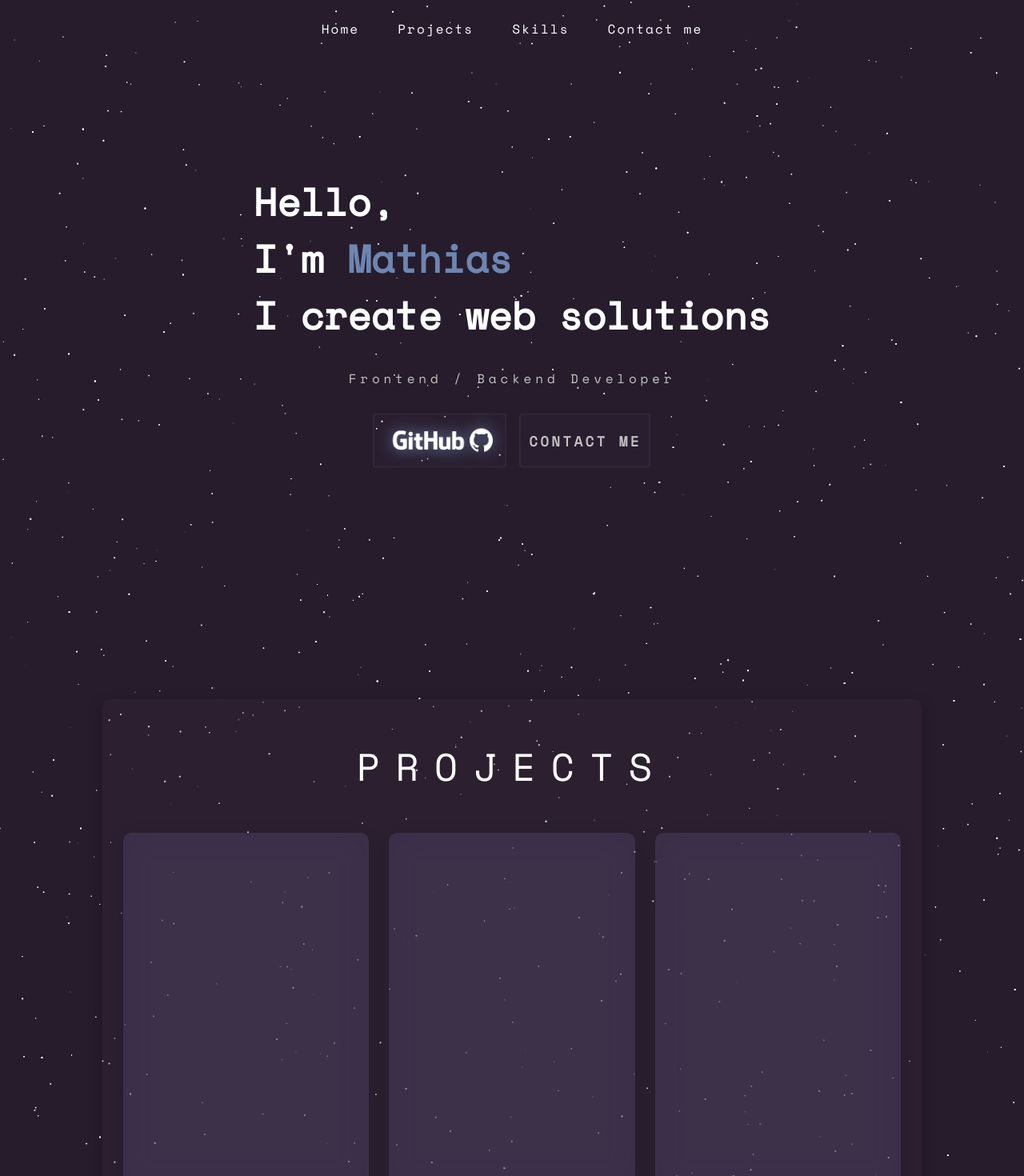
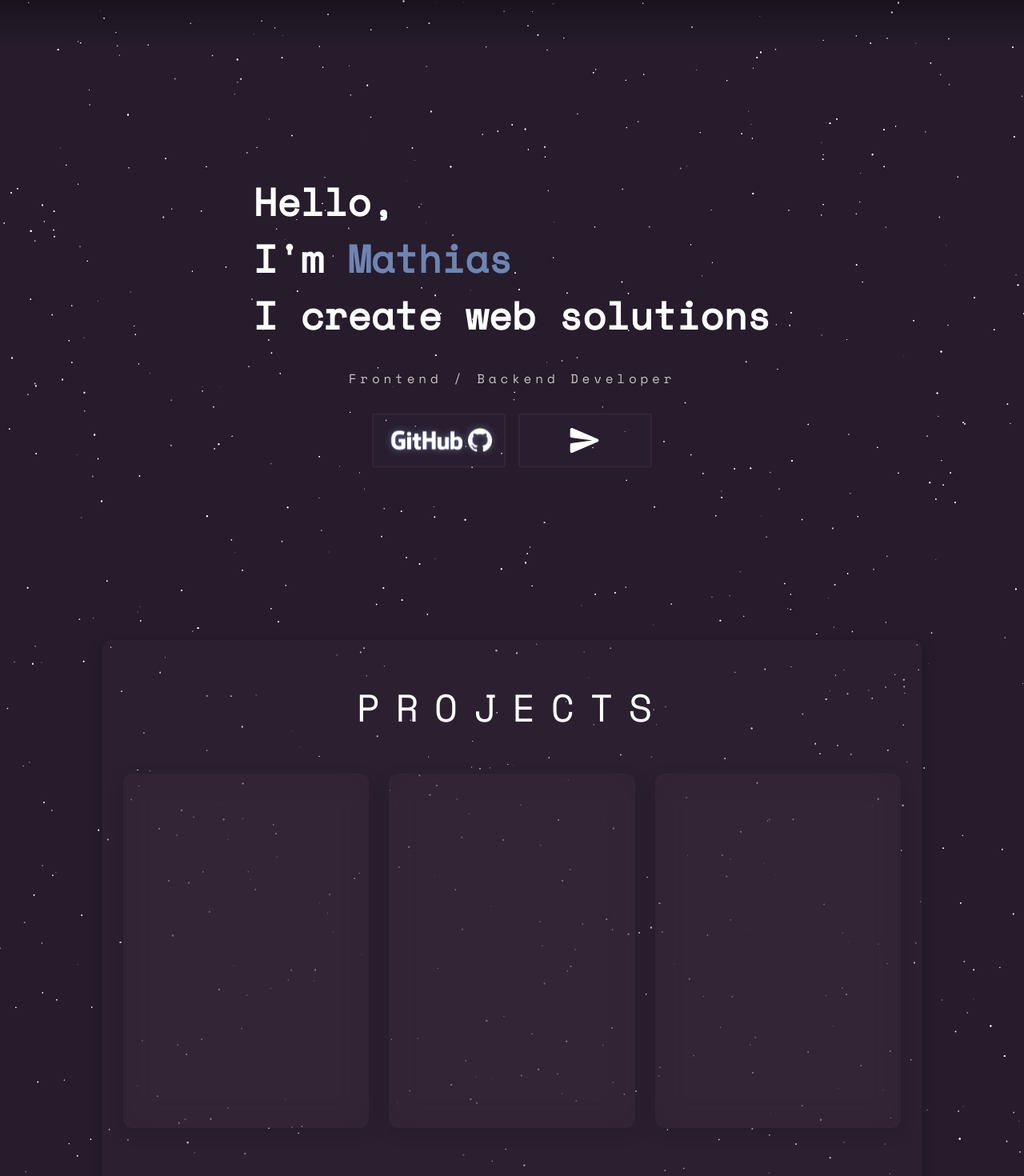
Before and after one commit to MSkauen/Portfolio, a React app: page / in a window 1280 px wide. Shown: the top 1470 px of the page at 80% size. Built offline with nearby package versions, Linux system fonts and the light colour scheme; the HTML template or start-up script is replaced by a standard one.

Commit message:
NavBar changes
Made the navbar slide in when scrolling.
Added some styling.
Added contact form.

```diff
--- a/src/client/components/NavBar.jsx
+++ b/src/client/components/NavBar.jsx
@@ -9,6 +9,11 @@ import { makeStyles } from "@mui/styles"
 import { Link } from "react-scroll";
 import DrawerComponent from "./Drawer";
 import "../../shared/css/NavBar.css";
+
+import KeyboardArrowUpIcon from '@mui/icons-material/KeyboardArrowUp';
+import useScrollTrigger from '@mui/material/useScrollTrigger';
+import Slide from "@mui/material/Slide";
+import Fab from "@mui/material/Fab";
 
 const useStyles = makeStyles((theme) => ({
     navlinks: {
@@ -30,12 +35,15 @@ const useStyles = makeStyles((theme) => ({
 }));
 
 function Navbar() {
+    const trigger = useScrollTrigger({threshold: 100});
+
     const classes = useStyles();
     const theme = useTheme();
     const isMobile = useMediaQuery('(max-width:960px)');
 
     return (
-        <AppBar elevation={0}  id="navbar" position="static">
+            <AppBar elevation={0}  id="navbar" position="fixed">
+                <Slide in={trigger}>
                     <Toolbar id="toolbar">
 
                         {isMobile ? (
@@ -84,19 +92,20 @@ function Navbar() {
                                     <li className="nav-item">
                                         <Link
                                             activeClass=""
-                                    to="home"
+                                            to="about"
                                             spy={true}
                                             smooth={true}
                                             offset={-100}
                                             duration={700}
                                         >
-                                    Home
+                                            About
                                         </Link>
                                     </li>
                                 </ul>
                             </div>
                         )}
                     </Toolbar>
+                </Slide>
             </AppBar>
     );
 }
--- a/src/client/pages/Landing.jsx
+++ b/src/client/pages/Landing.jsx
@@ -39,7 +39,7 @@ export default function Landing () {
                         </a>
 
                         <button className="btn">
-                            <h3>CONTACT ME</h3>
+                            <SendRoundedIcon height="50%"/>
                         </button>
                     </div>
                 </div>
@@ -57,5 +57,29 @@ export default function Landing () {
                 </div>
             </div>
         </div>
+        <div className="hero">
+
+        </div>
+        <div className="hero">
+            <div className="hero-card">
+                <div className="project-innerRef"></div>
+                <h1>Contact Me</h1>
+                    <form action="mailto:info@w3docs.com" method="get" encType="text/plain">
+                        <div>
+                                <input type="text" name="name" id="name" placeholder="Name"/>
+                        </div>
+                        <div>
+                                <input type="text" name="email" id="email" placeholder="Enter email"/>
+                        </div>
+                        <div>
+                            <textarea name="comments" rows="12" cols="35">Your message.</textarea>
+                        </div>
+                        <div>
+                            <input type="submit" name="submit" value="Get In Touch"/>
+                        </div>
+                    </form>
+            </div>
+        </div>
+
     </div>
 }
--- a/src/shared/css/App.css
+++ b/src/shared/css/App.css
@@ -25,7 +25,7 @@ h3 {
 #tsparticles {
     pointer-events: none;
     -webkit-user-select: none;
-    height: 300%;
+    height: 400%;
     position: absolute;
     top: 0;
     left: 0;
@@ -100,7 +100,7 @@ h3 {
     box-shadow: 0px 6px 18px 3px rgba(0,0,0,0.12);
     transition: 0.16s ease-in-out;
 
-    background: rgba(92, 82, 127, 0.3);
+    background: rgba( 62, 44, 62, 0.3 );
     backdrop-filter: blur( 20px );
     -webkit-backdrop-filter: blur( 20px );
     border-radius: 10px;
@@ -168,6 +168,10 @@ h3 {
     -webkit-animation-name: none;
     filter: none;
 }
+.btn svg {
+    height: 100%;
+    width: 30%;
+}
 .nav-item:hover a {
     transition: 0.3s ease-in-out;
     animation: flicker-2 1s ease-in infinite;
@@ -216,6 +220,12 @@ height: auto;
         flex-direction: row;
         justify-content: center;
     }
+    h1 {
+        font-family: 'Space Mono Bold';
+        color: white;
+        font-size: 2em;
+        padding: 1em;
+    }
 }
 
 @font-face {
@@ -227,6 +237,48 @@ local('Space Mono'), url(fonts/SpaceMono-Regular.woff) format('woff');
 font-family: 'Space Mono Bold';
 src:  local('Space Mono'), url(fonts/SpaceMono-Bold.ttf) format('ttf'),
 local('Space Mono'), url(fonts/SpaceMono-Bold.woff) format('woff');
+}
+@keyframes flicker {
+    0% {
+        filter: drop-shadow(0px 0px 5px rgba(136, 164, 227, 0.6));
+    }
+
+    2% {
+        filter: drop-shadow(0px 0px 5px rgba(136, 164, 227, 0.6));
+    }
+    8% {
+        filter: drop-shadow(0px 0px 5px rgba(110, 133, 178,0.6));
+    }
+    9% {
+        filter: drop-shadow(0px 0px 5px rgba(136, 164, 227, 0.6));
+    }
+    12% {
+        filter: drop-shadow(0px 0px 5px rgba(110, 133, 178,0.6));
+    }
+    20% {
+        filter: drop-shadow(0px 0px 5px rgba(136, 164, 227, 0.6));
+    }
+    25% {
+        filter: drop-shadow(0px 0px 5px rgba(110, 133, 178,0.7));
+    }
+    30% {
+        filter: drop-shadow(0px 0px 5px rgba(136, 164, 227, 0.6));
+    }
+
+    70% {
+        filter: drop-shadow(0px 0px 5px rgba(110, 133, 178,0.6));
+    }
+
+    72% {
+        filter: drop-shadow(0px 0px 5px rgba(110, 133, 178,0.7));
+    }
+
+    77% {
+        filter: drop-shadow(0px 0px 5px rgba(136, 164, 227, 0.6));
+    }
+    100% {
+        filter: drop-shadow(0px 0px 5px rgba(110, 133, 178,0.6));
+    }
 }
 
 @keyframes flicker-2 {
--- a/src/shared/css/NavBar.css
+++ b/src/shared/css/NavBar.css
@@ -9,7 +9,7 @@ ul {
 
 #toolbar {
     flex: 1;
-    justify-content: space-evenly;
+    justify-content: flex-end;
 }
 
 #navbar{
@@ -30,6 +30,14 @@ ul {
 .nav-item a {
     font-family: "Space Mono";
     color: white;
+}
+.nav-item a:before {
+    color: #6E85B2;
+    content: '<';
+}
+.nav-item a:after {
+    color: #6E85B2;
+    content: '/>';
 }
 .nav-logo {
     margin-right: auto;
--- a/src/shared/html/index.html
+++ b/src/shared/html/index.html
@@ -2,7 +2,7 @@
 <html lang="en">
 <head>
     <meta charset="UTF-8" />
-    <meta name="viewport" content="width=device-width, initial-scale=1, minimum-scale=1" />
+    <meta name="viewport" content="width=device-width, initial-scale=1, minimum-scale=1 viewport-fit=cover" />
     <title>Mathias Skauen Harestad</title>
 </head>
 <body>
```
Lines whose indentation alone changed are shown as unchanged.
